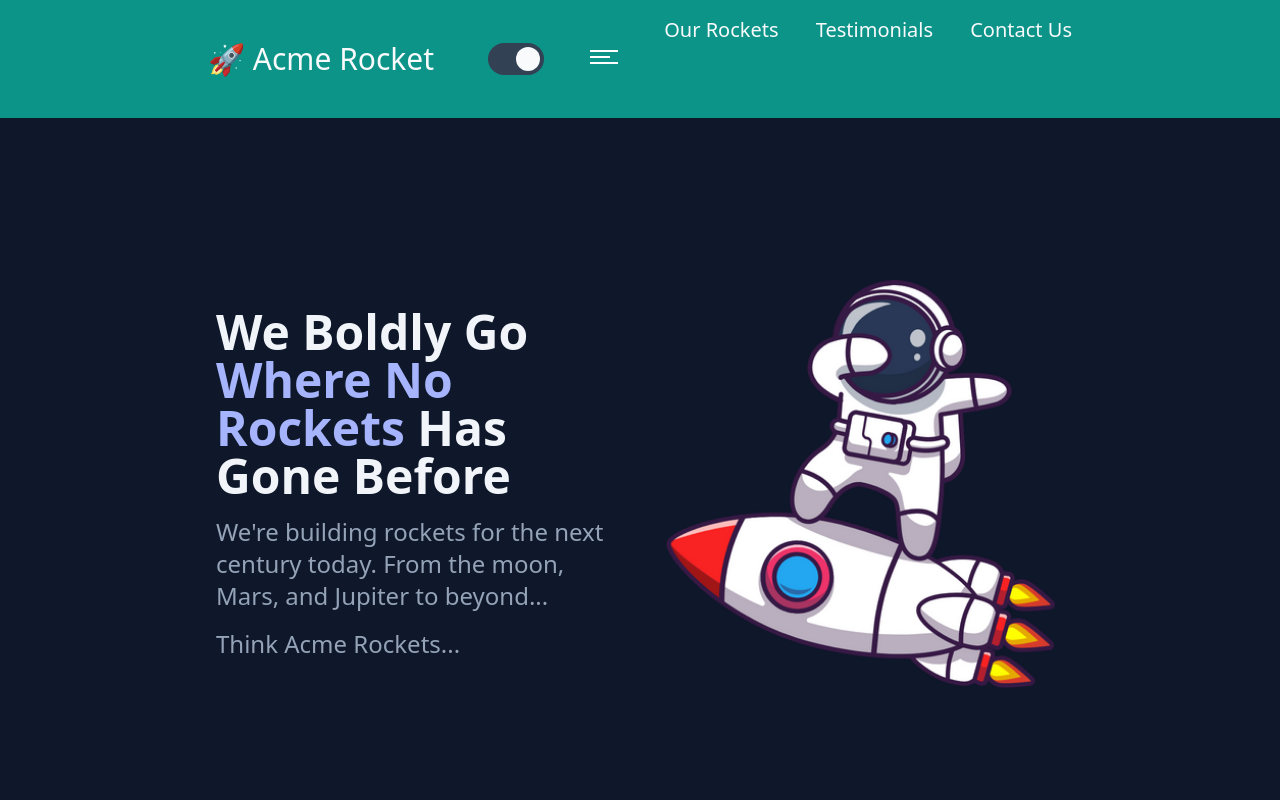
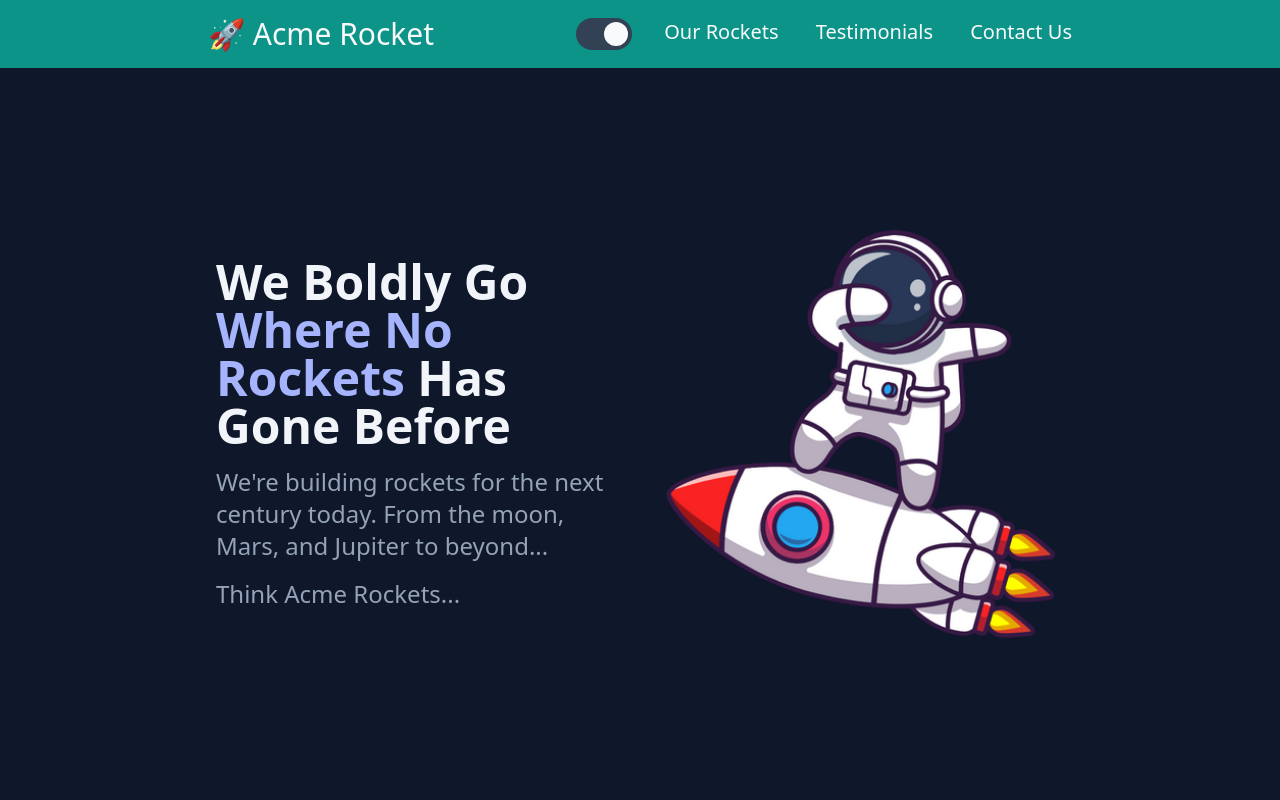
Before and after one commit to Htoomyat-Kyaing/Tailwind-Demo, a website: page index.html in a window 1280 px wide. Shown: the top 800 px of the page. Drawn offline with nearby package versions, Linux system fonts and the light colour scheme.

Commit message:
fixed mobile menu bug in large screen

```diff
--- a/index.html
+++ b/index.html
@@ -28,7 +28,7 @@
             </div>
           </div>
         </label>
-        <div class="relative py-3 mx-auto sm:max-w-xl">
+        <div class="relative py-3 mx-auto cursor-pointer w-max sm:max-w-xl md:hidden h8">
           <nav x-data="{ open: false }">
             <button id="hamburger-button" class="relative rounded w-14 h-14 focus:outline-none" @click="open = !open">
 
```
Also changed, not shown: build/css/style.css.
